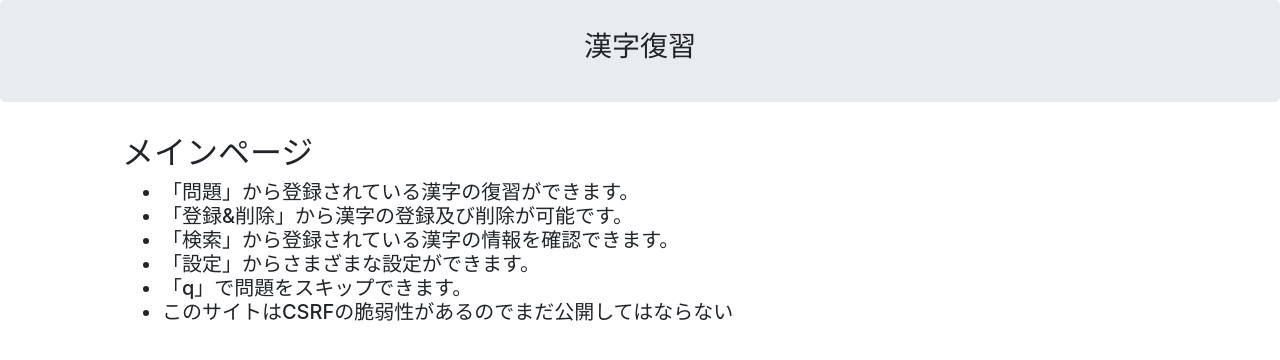
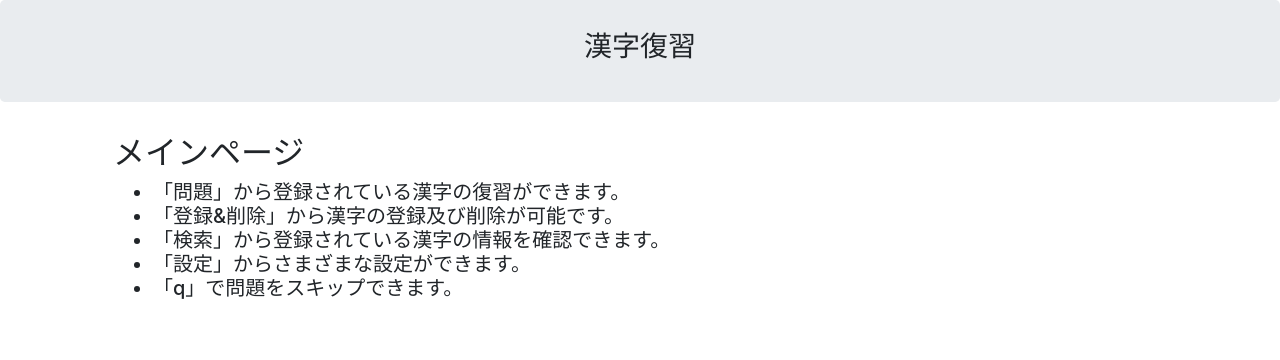
Before and after one commit to hagatasdelus/kanji_review, a Flask app: page / in a window 1280 px wide. Shown: the part 56-416 px from the top of the page. Run offline with Flask 3, Linux system fonts and the light colour scheme.

Commit message:
:book: update dockerfile hokanimo iroiro chottosita syuusei sitayo

```diff
--- a/flaskr/templates/home.html
+++ b/flaskr/templates/home.html
@@ -16,7 +16,6 @@
                 <li>「検索」から登録されている漢字の情報を確認できます。</li>
                 <li>「設定」からさまざまな設定ができます。</li>
                 <li>「q」で問題をスキップできます。</li>
-                <li>このサイトはCSRFの脆弱性があるのでまだ公開してはならない</li>
             </h5>
         </ul>
     </div>
```
Also changed, not shown: requirements.txt (+4 -4 lines), README.md, 1 other file.
